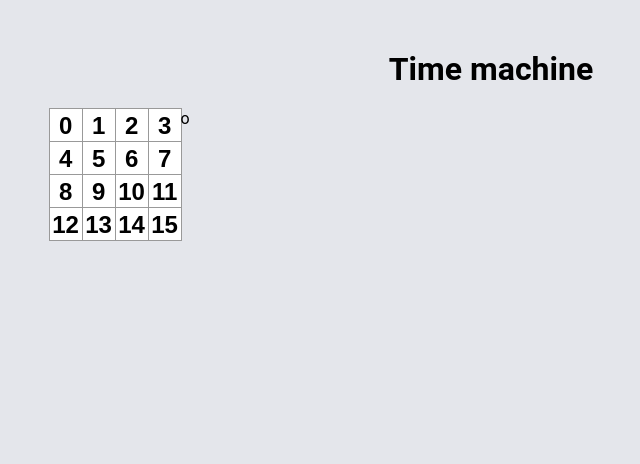
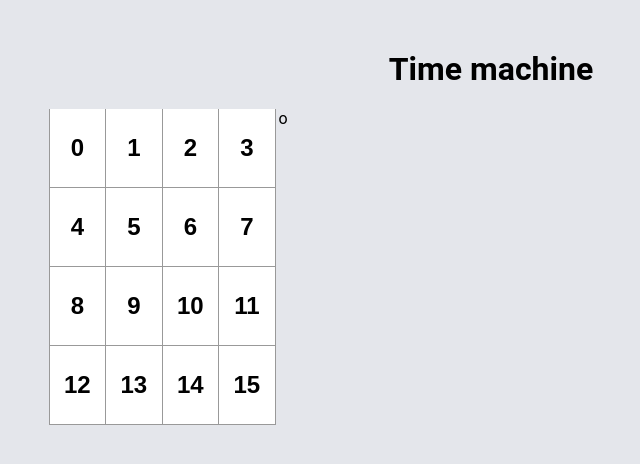
Before and after one commit to DanDPV/Applaudo-Trainee-week-7, a React (Create React App) app: page / in a window 1280 px wide. Shown: the top 464 px of the page, without its empty margins (149-789 px from the left). Built offline with nearby package versions, Linux system fonts and the light colour scheme.

Commit message:
:lipstick: Change rows style

```diff
--- a/src/components/TimeMachineBoard/TimeMachineBoard.css
+++ b/src/components/TimeMachineBoard/TimeMachineBoard.css
@@ -1,24 +1,25 @@
 .square {
   background: #fff;
   border: 1px solid #999;
-  float: left;
   font-size: 24px;
   font-weight: bold;
   line-height: 34px;
-  height: 34px;
+  height: 80px;
   margin-right: -1px;
   margin-top: -1px;
-  padding: 0;
   text-align: center;
-  width: 34px;
+  width: 25%;
+  padding: 5px;
 }
 
 .square:focus {
   outline: none;
 }
 
-.board-row:after {
-  clear: both;
-  content: '';
-  display: table;
+.board-row {
+  display: flex;
+  justify-content: flex-start;
+  width: 80%;
+  min-width: 230px;
+  overflow: hidden;
 }
```
